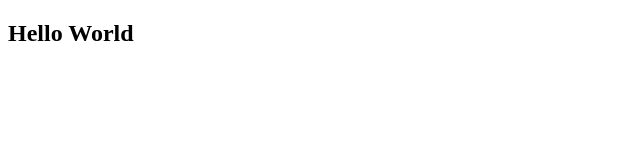
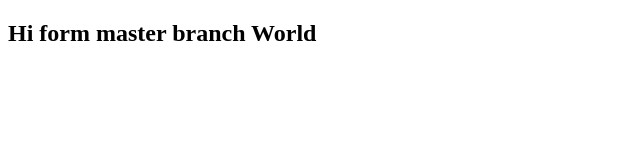
Before and after one commit to Sandeepbidla/Git-dummy-project, a plain HTML site: page index.html in a window 1280 px wide. Shown: the whole page, without its empty margins (0-640 px from the left). Drawn offline with Linux system fonts and the light colour scheme.

Commit message:
modified h2 tag

```diff
--- a/index.html
+++ b/index.html
@@ -7,6 +7,6 @@
   <title>Document</title>
 </head>
 <body>
-  <h2>Hello World</h2>
+  <h2>Hi form master branch World</h2>
 </body>
 </html>
```
